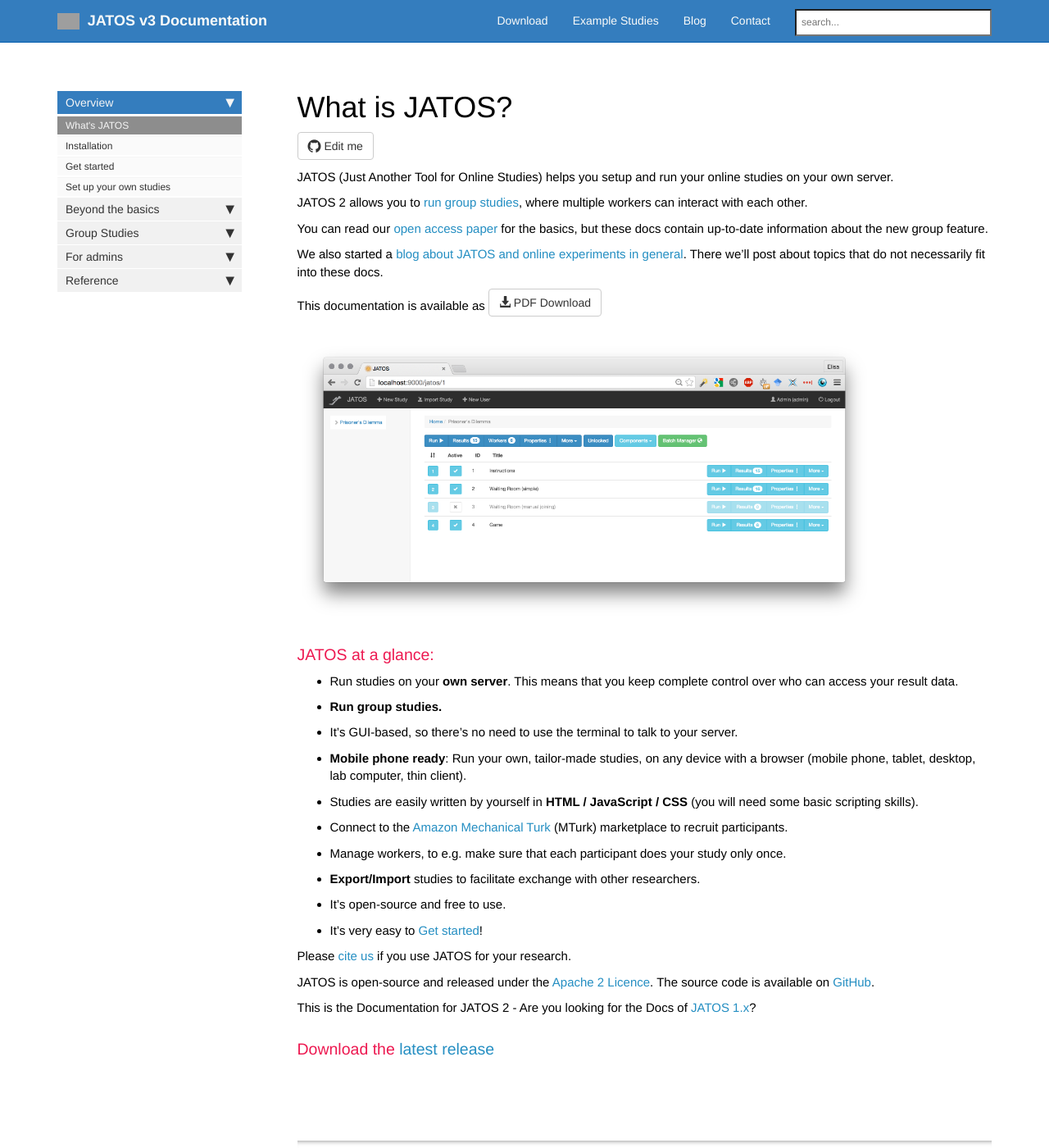
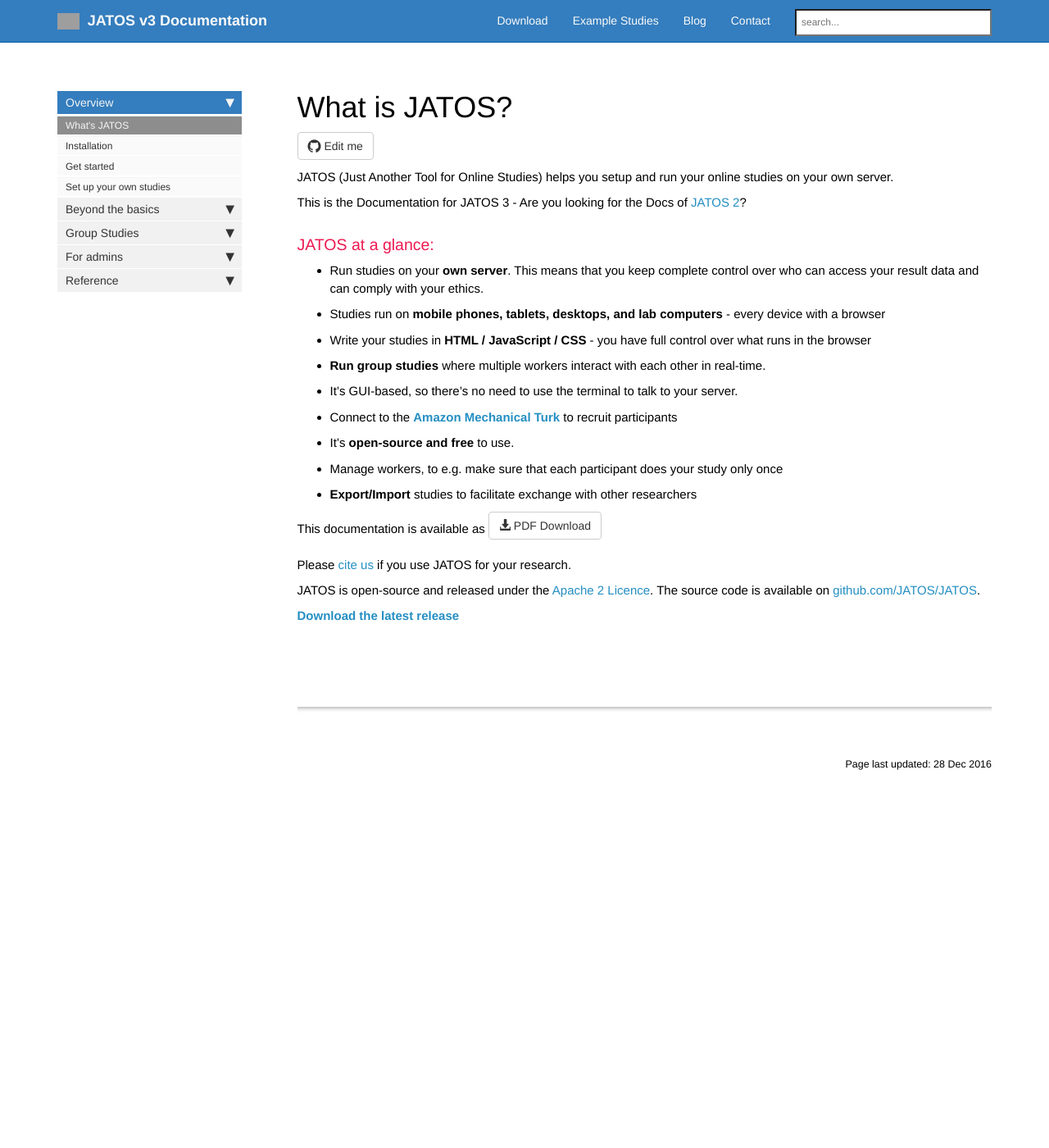
Before and after one commit to kristian-lange-tw/JATOS_docs_v3, a Jekyll site: the page built from pages/Whats-JATOS.md, in a window 1280 px wide and 1400 px high. Shown: the whole window at 82% size. Built offline with Jekyll 4.4.1, drawn with Linux system fonts in a browser that asks for light colours; nearby versions of some CDN libraries; library files that are not in the unit come from our copies; comment, search, counter and statistics services are not loaded; grey boxes are pictures that could not be loaded.

Commit message:
changed welcome page

```diff
--- a/pages/Whats-JATOS.md
+++ b/pages/Whats-JATOS.md
@@ -11,32 +11,23 @@
 
 JATOS (Just Another Tool for Online Studies) helps you setup and run your online studies on your own server.
 
-JATOS 2 allows you to [run group studies](Example-Group-Studies.html), where multiple workers can interact with each other.
+This is the Documentation for JATOS 3 - Are you looking for the Docs of [JATOS 2](http://v2.jatos.org/Whats-JATOS.html)?
 
-You can read our [open access paper](http://journals.plos.org/plosone/article?id=10.1371/journal.pone.0130834) for the basics, but these docs contain up-to-date information about the new group feature.
-
-We also started a [blog about JATOS and online experiments in general](http://blog.jatos.org). There we'll post about topics that do not necessarily fit into these docs.
+### JATOS at a glance:
+* Run studies on your **own server**. This means that you keep complete control over who can access your result data and can comply with your ethics.
+* Studies run on **mobile phones, tablets, desktops, and lab computers** - every device with a browser
+* Write your studies in **HTML / JavaScript / CSS** - you have full control over what runs in the browser
+* **Run group studies** where multiple workers interact with each other in real-time.
+* It’s GUI-based, so there's no need to use the terminal to talk to your server.
+* Connect to the **[Amazon Mechanical Turk](https://www.mturk.com)** to recruit participants
+* It's **open-source and free** to use.
+* Manage workers, to e.g. make sure that each participant does your study only once
+* **Export/Import** studies to facilitate exchange with other researchers
 
 This documentation is available as <a target="_blank" class="noCrossRef" href="https://github.com/JATOS/JATOS_docs/raw/gh-pages/pdf/jatos-docs.pdf"><button type="button" class="btn btn-default" aria-label="Left Align"><span class="glyphicon glyphicon-download-alt" aria-hidden="true"></span> PDF Download</button></a>
 
-![GUI Screenshot](images/Home screenshot.png)
-
-### JATOS at a glance:
-* Run studies on your **own server**. This means that you keep complete control over who can access your result data.
-* **Run group studies.**
-* It’s GUI-based, so there's no need to use the terminal to talk to your server.
-* **Mobile phone ready**: Run your own, tailor-made studies, on any device with a browser (mobile phone, tablet, desktop, lab computer, thin client).
-* Studies are easily written by yourself in **HTML / JavaScript / CSS** (you will need some basic scripting skills).
-* Connect to the [Amazon Mechanical Turk](https://www.mturk.com) (MTurk) marketplace to recruit participants.
-* Manage workers, to e.g. make sure that each participant does your study only once.
-* **Export/Import** studies to facilitate exchange with other researchers.
-* It's open-source and free to use.
-* It's very easy to [Get started](Get-started.html)!
-
 Please [cite us](http://journals.plos.org/plosone/article?id=10.1371/journal.pone.0130834) if you use JATOS for your research.
 
-JATOS is open-source and released under the [Apache 2 Licence](http://www.apache.org/licenses/LICENSE-2.0.html). The source code is available on [GitHub](https://github.com/JATOS/JATOS).
+JATOS is open-source and released under the [Apache 2 Licence](http://www.apache.org/licenses/LICENSE-2.0.html). The source code is available on [github.com/JATOS/JATOS](https://github.com/JATOS/JATOS).
 
-This is the Documentation for JATOS 2 - Are you looking for the Docs of [JATOS 1.x](https://github.com/JATOS/JATOS_docs_v1/wiki/Home)?
-
-### Download the [latest release](https://github.com/JATOS/JATOS/releases/)
+**[Download the latest release](https://github.com/JATOS/JATOS/releases/)**
```
Also changed, not shown: 4 other files.
